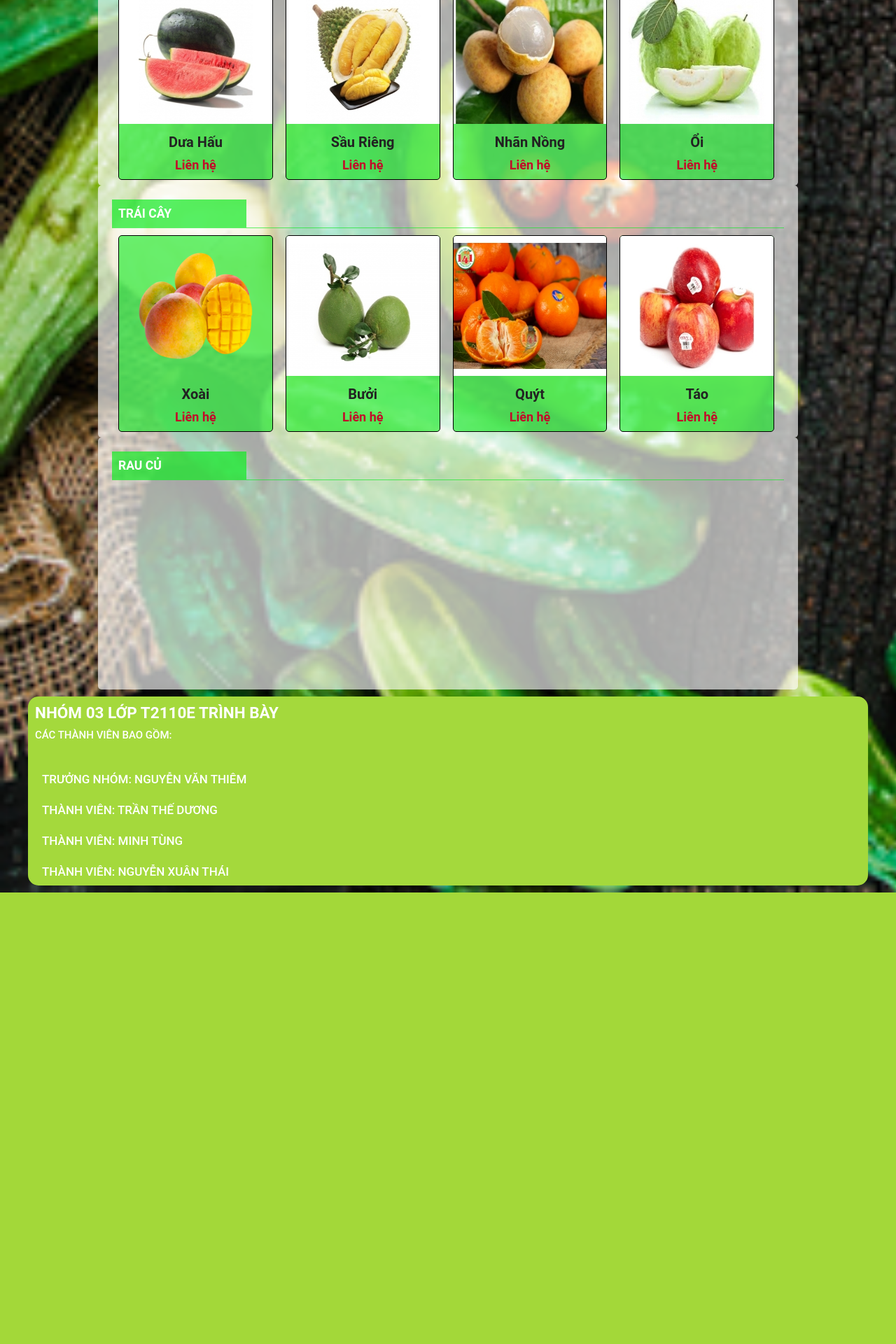
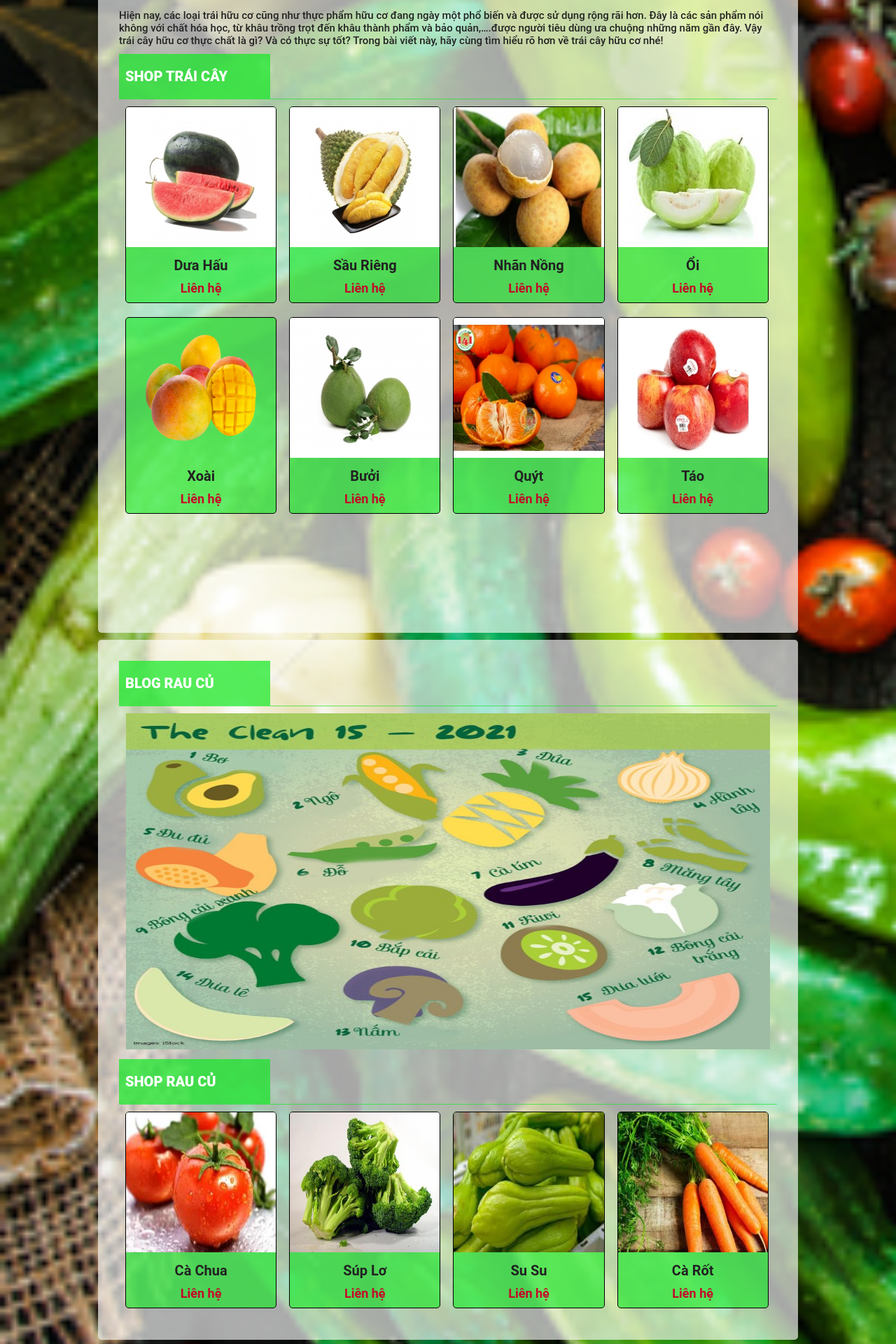
Before and after one commit to ttduong95/TEAM_03_TH2110E, a PHP site: page / in a window 1280 px wide. Shown: the part 1180-3100 px from the top of the page at 70% size. Before the commit the page ends 2455 px from the top, so only its background shows below. Run offline with PHP 8.4, Linux system fonts and the light colour scheme; some libraries are stand-ins or nearby versions; some web fonts are replaced.

Commit message:
up code css

```diff
--- a/BTNHOM.html
+++ b/BTNHOM.html
@@ -17,9 +17,9 @@
         </div>
             <ul class="logo2">
             <li></li>
-            <li class="TT"><a href="#">TRANG CHỦ</a></li>
+            <li><a href="https://duongtt.herokuapp.com/">TRANG CHỦ</a></li>
             <li><a href="#">GIỚI THIỆU</a></li>
-            <li class="sanpham"><a href="#">SẢN PHẨM</a></li>
+            <li><a href="https://duongtt.herokuapp.com/page%20shop%201.html">SẢN PHẨM</a></li>
             <li><a href="#">KHUYẾN MẠI</a></li>
             <li><a href="#">TIN TỨC</a></li>
             <li><a href="#">CHÍNH SÁCH & QUY ĐỊNH</a></li>
@@ -38,13 +38,19 @@
 <section class="main section">
     <article class="entry">
         <div class="container1">
-            <img class="img" src="IMG/rau1.jpg"/>
+            <img class="img1" src="IMG/rau3.jpg"/>
 
-            <img class="img1" src="IMG/rau3.jpg"/>
         </div>
         <div class="container2">
             <div class="tieude">
-                <h1>TRÁI CÂY</h1>
+                <h1><a href="https://duongtt.herokuapp.com/Bloghoaqua.html">BLOG TRÁI CÂY</a></h1>
+            </div>
+                <img class="img3" src="IMG/traicayhuuco.png" width="1200" height="900" alt=""/>
+                <p>Hiện nay, các loại trái hữu cơ cũng như thực phẩm hữu cơ đang ngày một phổ biến và được sử dụng rộng rãi hơn. Đây là các sản phẩm nói không với chất hóa học, từ khâu trồng trọt đến khâu thành phẩm và bảo quản,….được người tiêu dùng ưa chuộng những năm gần đây. Vậy trái cây hữu cơ thực chất là gì? Và có thực sự tốt?
+                    Trong bài viết này, hãy cùng tìm hiểu rõ hơn về trái cây hữu cơ nhé!
+                </p>
+                <div class="tieude">
+                <h1><a href="https://duongtt.herokuapp.com/page%20shop%201.html">SHOP TRÁI CÂY</a></h1>
             </div>
             <div class="content">
                 <img class="img2" src="IMG/duahau.jpg">
@@ -66,11 +72,7 @@
                 <p>Ổi</p>
                 <a href="#" >Liên hệ</a>
             </div>
-        </div>
-        <div class="container2">
-            <div class="tieude">
-                <h1>TRÁI CÂY </h1>
-            </div>
+
             <div class="content">
                 <img class="img2" src="IMG/xoai.png">
                 <p>Xoài</p>
@@ -92,10 +94,35 @@
                 <a href="#" >Liên hệ</a>
             </div>
         </div>
-        <div class="container2">
+            <div class="container3">
+                <div class="tieude">
+                    <h1><a href="https://duongtt.herokuapp.com/blograucu.html">BLOG RAU CỦ</a></h1>
+                </div>
+            <img class="anh1" src="IMG/blograucuqua/anh3-width660height660.jpg" width="550" height="500">
             <div class="tieude">
-                <h1>RAU CỦ </h1>
+                <h1><a href="https://duongtt.herokuapp.com/page%20shop%201.html">SHOP RAU CỦ </a></h1>
             </div>
+            <div class="content">
+                <img class="img2" src="IMG/tomato.jpg">
+                <p>Cà Chua</p>
+                <a href="#" >Liên hệ</a>
+            </div>
+            <div class="content">
+                <img class="img2" src="IMG/suplo.jpg">
+                <p>Súp Lơ</p>
+                <a href="#" >Liên hệ</a>
+            </div>
+            <div class="content">
+                <img class="img2" src="IMG/susu.jpg">
+                <p>Su Su</p>
+                <a href="#" >Liên hệ</a>
+            </div>
+            <div class="content">
+                <img class="img2" src="IMG/carot.jpg">
+                <p>Cà Rốt</p>
+                <a href="#" >Liên hệ</a>
+            </div>
+        </div>
     </article>
     <aside class="sidebar">
 
--- a/CSS/CSSnhom.css
+++ b/CSS/CSSnhom.css
@@ -80,22 +80,32 @@ img{
     margin: 0 auto;
     width: 1200px;
     float: none;
-    padding: 77px 0 0;
+    padding: 80px 0 0;
     overflow: hidden;
 }
-.img{
-    border-radius: 15px;
-}
+
 .img1{ /* điều chỉnh ảnh hompage thứ 2 có khung bằng ảnh 1(container1 = 1200) nhưng độ rộng bằng với độ rộng của container=1000, nên sẽ padding trái phải vào 100( 1200-200=1000)*/
     padding: 10px 100px 20px;
     background-color: rgba(18, 234, 35, 0.35);
     border-radius: 10px;
 }
+.img3{
+    padding: 10px;
+}
 .container2{ /* đặt cho bằng kích thước  của khung lúc đầu cho các phần thẳng hàng*/
     margin: 0 auto;
-    width: 1000px; height: 360px;
+    width: 1000px; height: 1500px;
     float: none;
-    padding: 20px;
+    padding: 30px;
+    background-color: rgba(255, 255, 255, 0.65);
+    border-radius: 5px;
+    box-sizing: border-box;
+}
+.container3{ /* đặt cho bằng kích thước  của khung lúc đầu cho các phần thẳng hàng*/
+    margin: 10px auto;
+    width: 1000px; height: 1000px;
+    float: none;
+    padding: 30px;
     background-color: rgba(255, 255, 255, 0.65);
     border-radius: 5px;
 }
@@ -140,10 +150,15 @@ img{
 
 }
 h1{ /* chỉnh kích thước của tiêu đề màu chữ và phông*/
-    width: 20%;
-    padding: 10px 9px;
+    width: 23%;
+    padding: 20px 9px;
     background-color: rgba(18, 234, 35, 0.7);
     color: #ffffff;
+}
+h1 a{
+    font-weight: 800;
+    color: white;
+    font-size: 20px;
 }
 .end{
     margin: 10px auto;
@@ -162,4 +177,7 @@ h1{ /* chỉnh kích thước của tiêu đề màu chữ và phông*/
 .TV li{
     float: none;
 }
-.
+.anh1{
+    float: none;
+    padding: 10px;
+}
```
